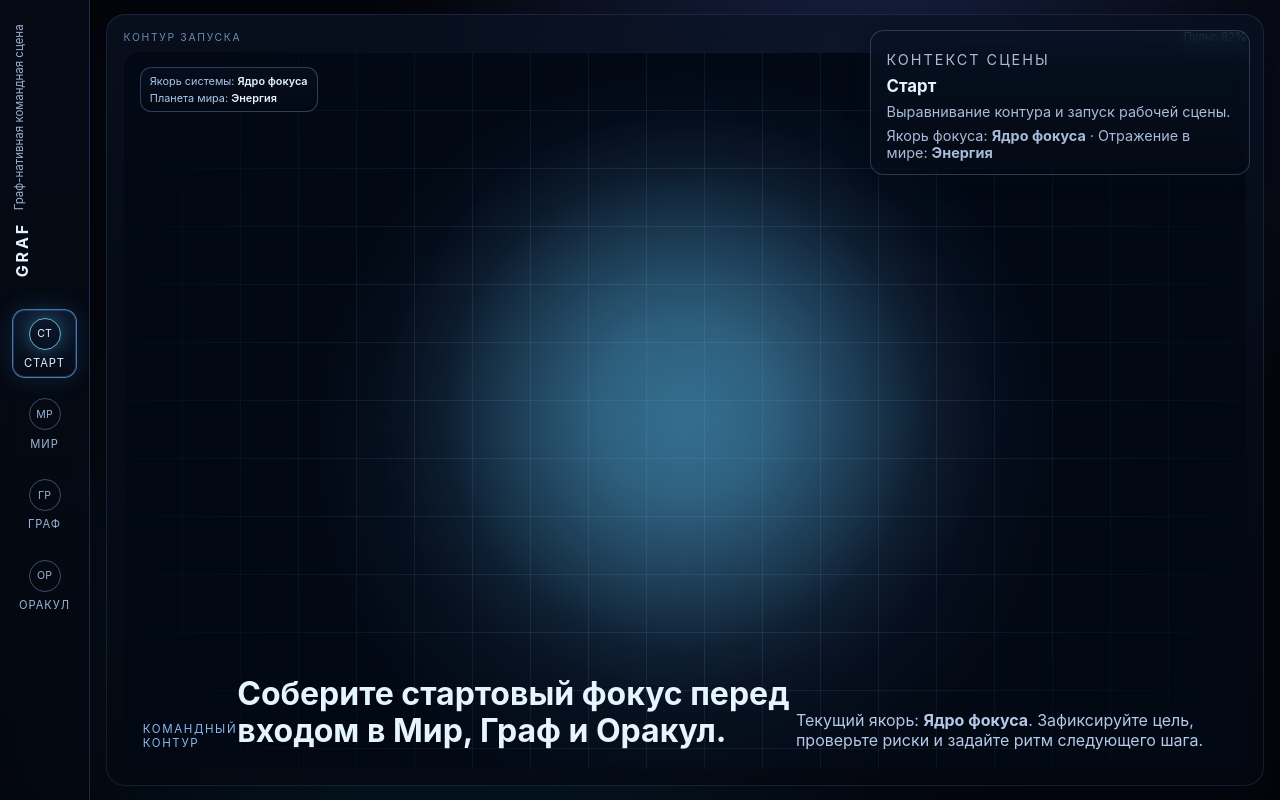
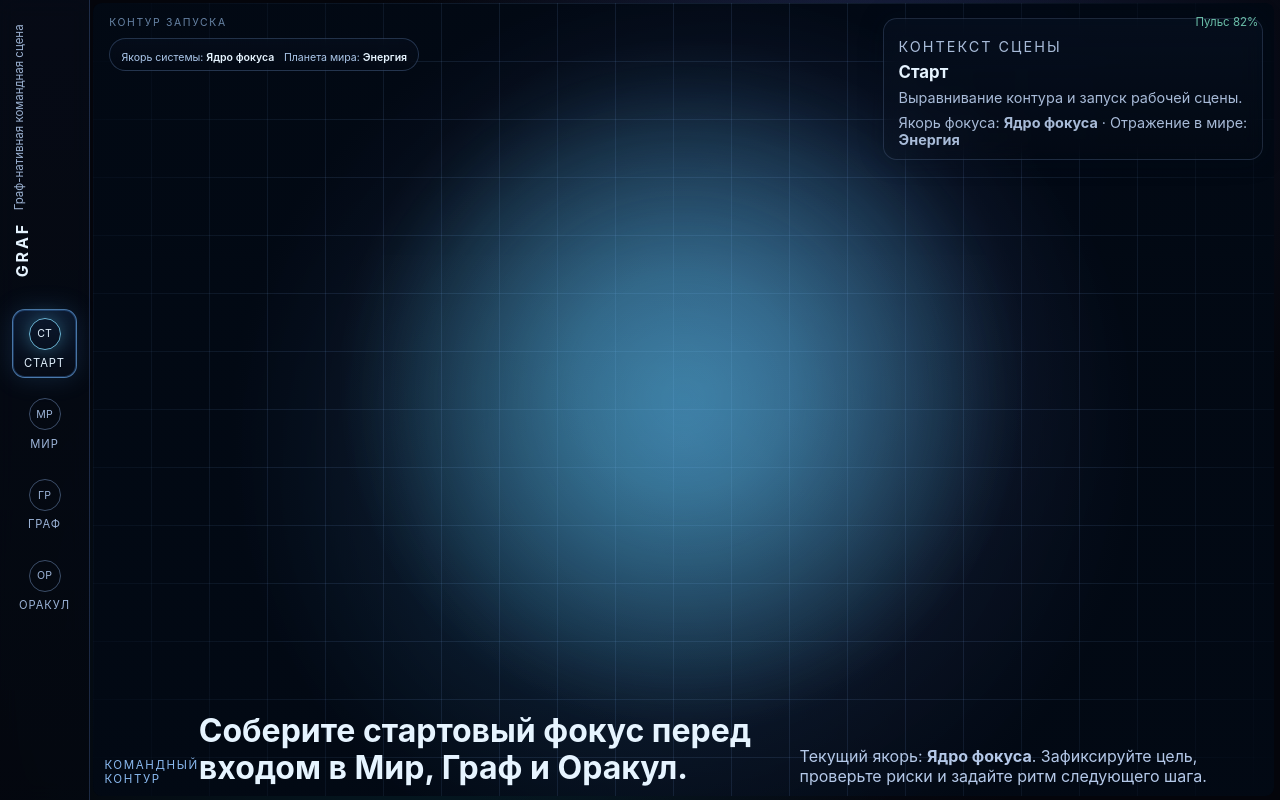
Before and after one commit to viktortown-ui/graf, a React (Vite) app: page / in a window 1280 px wide. Built offline with nearby package versions, Linux system fonts and the light colour scheme.

Commit message:
Refactor scene layout to remove inner framed viewport

```diff
--- a/src/app/shell/SceneViewport.tsx
+++ b/src/app/shell/SceneViewport.tsx
@@ -16,14 +16,13 @@ export const SceneViewport = ({ mode, sceneState }: SceneViewportProps) => {
 
   return (
     <section className="scene-viewport" aria-label="Иммерсивная сцена">
-      <header className="scene-hud">
-        <p className="scene-hud-label">{signal.title}</p>
-        <p className="scene-hud-metric">Пульс {Math.round(signal.pulse * 100)}%</p>
-      </header>
-
       <div className="scene-canvas" style={{ ['--mode-hue' as string]: signal.hue }}>
         <div className="scene-grid" aria-hidden="true" />
         <div className="scene-core-glow" aria-hidden="true" />
+        <header className="scene-hud">
+          <p className="scene-hud-label">{signal.title}</p>
+          <p className="scene-hud-metric">Пульс {Math.round(signal.pulse * 100)}%</p>
+        </header>
         <div className="scene-anchor-memory" aria-live="polite">
           <p>Якорь системы: <strong>{sceneState.selectedGraphNode.name}</strong></p>
           <p>Планета мира: <strong>{sceneState.selectedPlanetLabel}</strong></p>
--- a/src/shared/theme/global.css
+++ b/src/shared/theme/global.css
@@ -132,25 +132,29 @@ button {
 
 .scene-stage {
   position: relative;
-  padding: 0.85rem 1rem;
+  padding: 0.2rem 0.35rem 0.25rem 0.2rem;
   overflow: hidden;
 }
 
 .scene-viewport {
   height: 100%;
   border: none;
-  border-radius: 1.2rem;
-  background: linear-gradient(180deg, rgba(9, 18, 35, 0.72), rgba(4, 7, 16, 0.72));
-  padding: 1rem 1.1rem 0.8rem;
-  box-shadow: inset 0 0 0 1px rgba(129, 166, 255, 0.14), 0 20px 46px rgba(2, 9, 20, 0.35);
+  border-radius: 0;
+  background: transparent;
+  padding: 0;
+  box-shadow: none;
 }
 
 .scene-hud {
+  position: absolute;
+  left: 1rem;
+  top: 0.75rem;
+  right: 1rem;
+  z-index: 6;
   display: flex;
   justify-content: space-between;
   align-items: baseline;
-  margin-bottom: 0.55rem;
-  opacity: 0.82;
+  opacity: 0.78;
 }
 
 .scene-hud-label {
@@ -169,13 +173,13 @@ button {
 
 .scene-canvas {
   position: relative;
-  height: calc(100% - 1.7rem);
-  border-radius: 1rem;
+  height: 100%;
+  border-radius: 0.55rem;
   border: none;
   overflow: hidden;
   background:
-    radial-gradient(circle at 50% 50%, color-mix(in oklab, var(--mode-hue), transparent 82%) 0 13%, transparent 36%),
-    radial-gradient(circle at 50% 55%, rgba(83, 124, 204, 0.2), rgba(2, 9, 20, 0.95) 56%);
+    radial-gradient(circle at 50% 48%, color-mix(in oklab, var(--mode-hue), transparent 80%) 0 15%, transparent 48%),
+    radial-gradient(circle at 50% 55%, rgba(83, 124, 204, 0.24), rgba(2, 9, 20, 0.98) 62%);
 }
 
 .scene-grid {
@@ -185,38 +189,39 @@ button {
     linear-gradient(rgba(138, 185, 255, 0.11) 1px, transparent 1px),
     linear-gradient(90deg, rgba(138, 185, 255, 0.11) 1px, transparent 1px);
   background-size: 58px 58px;
-  mask-image: radial-gradient(circle at center, black 40%, transparent 95%);
+  mask-image: radial-gradient(circle at center, black 58%, transparent 100%);
 }
 
 .scene-core-glow {
   position: absolute;
   inset: 0;
   background: radial-gradient(circle at center, var(--mode-hue), transparent 45%);
-  opacity: 0.3;
-  filter: blur(18px);
+  opacity: 0.38;
+  filter: blur(24px);
 }
 
 
 .scene-anchor-memory {
   position: absolute;
   left: 1rem;
-  top: 0.9rem;
+  top: 2.2rem;
   z-index: 5;
-  border: 1px solid rgba(139, 180, 245, 0.3);
-  border-radius: 0.7rem;
-  padding: 0.4rem 0.58rem;
-  background: linear-gradient(180deg, rgba(10, 19, 36, 0.55), rgba(5, 10, 20, 0.4));
+  border: 1px solid rgba(139, 180, 245, 0.24);
+  border-radius: 999px;
+  padding: 0.34rem 0.7rem;
+  background: linear-gradient(180deg, rgba(10, 19, 36, 0.42), rgba(5, 10, 20, 0.22));
   backdrop-filter: blur(6px);
 }
 
 .scene-anchor-memory p {
   margin: 0;
-  font-size: 0.68rem;
+  font-size: 0.66rem;
   color: #abc7ea;
+  display: inline;
 }
 
 .scene-anchor-memory p + p {
-  margin-top: 0.18rem;
+  margin-left: 0.6rem;
 }
 
 .scene-anchor-memory strong {
@@ -226,10 +231,10 @@ button {
 
 .scene-mode-content {
   position: absolute;
-  left: 1.2rem;
-  right: 1.2rem;
-  top: 1.2rem;
-  bottom: 1.2rem;
+  left: 0.7rem;
+  right: 0.7rem;
+  top: 0.6rem;
+  bottom: 0.6rem;
   display: flex;
   align-items: flex-end;
 }
@@ -255,22 +260,22 @@ button {
 }
 
 .scene-mode-copy {
-  margin: 0.85rem 0 0;
+  margin: 0.6rem 0 0;
   max-width: 38rem;
   color: #b4c8e8;
 }
 
 .overlay-layer {
   position: absolute;
-  top: 1.9rem;
-  right: 1.9rem;
+  top: 1.15rem;
+  right: 1.05rem;
   width: min(380px, 32vw);
-  padding: 0.8rem 1rem;
+  padding: 0.72rem 0.9rem;
   border-radius: 0.85rem;
-  border: 1px solid rgba(137, 165, 212, 0.28);
-  background: linear-gradient(180deg, rgba(8, 19, 37, 0.62), rgba(7, 12, 21, 0.35));
+  border: 1px solid rgba(137, 165, 212, 0.2);
+  background: linear-gradient(180deg, rgba(8, 19, 37, 0.5), rgba(7, 12, 21, 0.22));
   backdrop-filter: blur(10px);
-  box-shadow: 0 0 24px rgba(8, 14, 28, 0.36);
+  box-shadow: 0 0 24px rgba(8, 14, 28, 0.28);
 }
 
 .overlay-kicker {
@@ -302,8 +307,8 @@ button {
 .world-overlay {
   position: absolute;
   z-index: 2;
-  left: 1.4rem;
-  top: 1.2rem;
+  left: 1rem;
+  top: 4.05rem;
   pointer-events: none;
 }
 
@@ -358,16 +363,16 @@ button {
 
 .graph-header {
   position: absolute;
-  left: 1.4rem;
-  top: 1.2rem;
+  left: 1rem;
+  top: 4.05rem;
   z-index: 3;
   pointer-events: none;
 }
 
 .graph-filter-bar {
   position: absolute;
-  left: 1.2rem;
-  bottom: 1rem;
+  left: 1rem;
+  bottom: 1.05rem;
   z-index: 4;
   display: flex;
   gap: 0.45rem;
@@ -446,12 +451,12 @@ button {
 
 .graph-inspector {
   position: absolute;
-  right: 1.25rem;
-  top: 1.25rem;
+  right: 1rem;
+  top: 1rem;
   width: min(290px, 30vw);
   border-radius: 0.8rem;
-  border: 1px solid rgba(137, 165, 212, 0.26);
-  background: linear-gradient(180deg, rgba(7, 16, 31, 0.62), rgba(7, 13, 24, 0.38));
+  border: 1px solid rgba(137, 165, 212, 0.22);
+  background: linear-gradient(180deg, rgba(7, 16, 31, 0.5), rgba(7, 13, 24, 0.24));
   backdrop-filter: blur(9px);
   box-shadow: 0 0 30px rgba(8, 14, 28, 0.48);
   padding: 0.85rem 1rem;
@@ -505,8 +510,8 @@ button {
 
 .oracle-header {
   position: absolute;
-  left: 1.35rem;
-  top: 1.1rem;
+  left: 1rem;
+  top: 4.05rem;
   z-index: 4;
   max-width: 30rem;
 }
@@ -519,8 +524,9 @@ button {
 
 .oracle-controls {
   position: absolute;
-  left: 1.3rem;
-  bottom: 0.95rem;
+  left: 1rem;
+  right: 1rem;
+  bottom: 1.02rem;
   z-index: 4;
   display: flex;
   gap: 0.55rem;
@@ -530,10 +536,10 @@ button {
 
 .oracle-segment,
 .oracle-select-wrap {
-  border: 1px solid rgba(154, 136, 214, 0.28);
-  background: linear-gradient(180deg, rgba(26, 15, 40, 0.34), rgba(9, 10, 22, 0.32));
-  border-radius: 0.7rem;
-  padding: 0.38rem 0.46rem;
+  border: 1px solid rgba(154, 136, 214, 0.2);
+  background: linear-gradient(180deg, rgba(26, 15, 40, 0.26), rgba(9, 10, 22, 0.2));
+  border-radius: 999px;
+  padding: 0.32rem 0.42rem;
   display: flex;
   gap: 0.33rem;
   align-items: center;
@@ -573,14 +579,14 @@ button {
 
 .oracle-core-readout {
   position: absolute;
-  right: 1.8rem;
-  top: 40%;
+  right: 1rem;
+  top: 46%;
   transform: translateY(-50%);
   width: min(360px, 33vw);
   border-radius: 0.8rem;
-  border: 1px solid rgba(206, 164, 255, 0.22);
+  border: 1px solid rgba(206, 164, 255, 0.18);
   padding: 0.72rem 0.82rem;
-  background: linear-gradient(180deg, rgba(20, 12, 34, 0.38), rgba(13, 11, 26, 0.22));
+  background: linear-gradient(180deg, rgba(20, 12, 34, 0.28), rgba(13, 11, 26, 0.16));
   box-shadow: 0 0 24px rgba(86, 28, 122, 0.2);
   z-index: 4;
   backdrop-filter: blur(8px);
@@ -715,13 +721,13 @@ button {
 
 .oracle-cause-chain {
   position: absolute;
-  left: 1.35rem;
-  top: 30%;
+  left: 1rem;
+  top: 34%;
   width: min(350px, 31vw);
-  border: 1px solid rgba(182, 154, 238, 0.22);
+  border: 1px solid rgba(182, 154, 238, 0.18);
   border-radius: 0.8rem;
   padding: 0.62rem 0.72rem;
-  background: linear-gradient(180deg, rgba(28, 14, 45, 0.32), rgba(9, 10, 22, 0.32));
+  background: linear-gradient(180deg, rgba(28, 14, 45, 0.24), rgba(9, 10, 22, 0.24));
   backdrop-filter: blur(8px);
   z-index: 4;
 }
```
